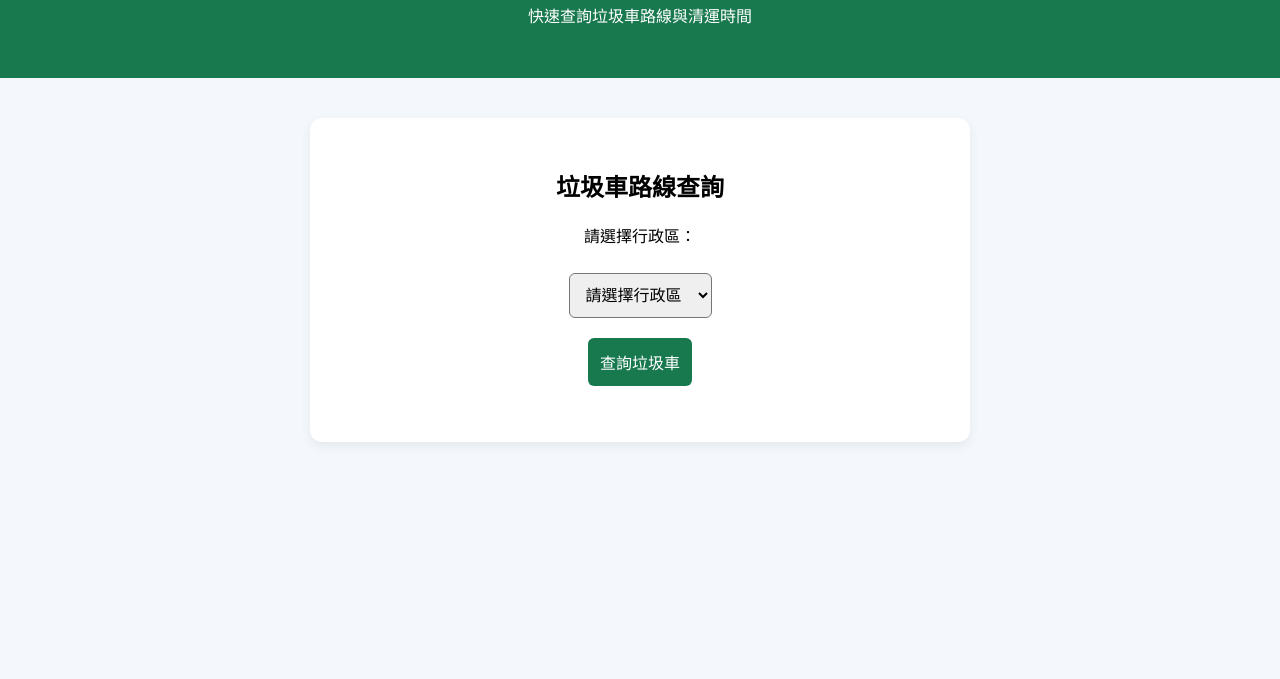
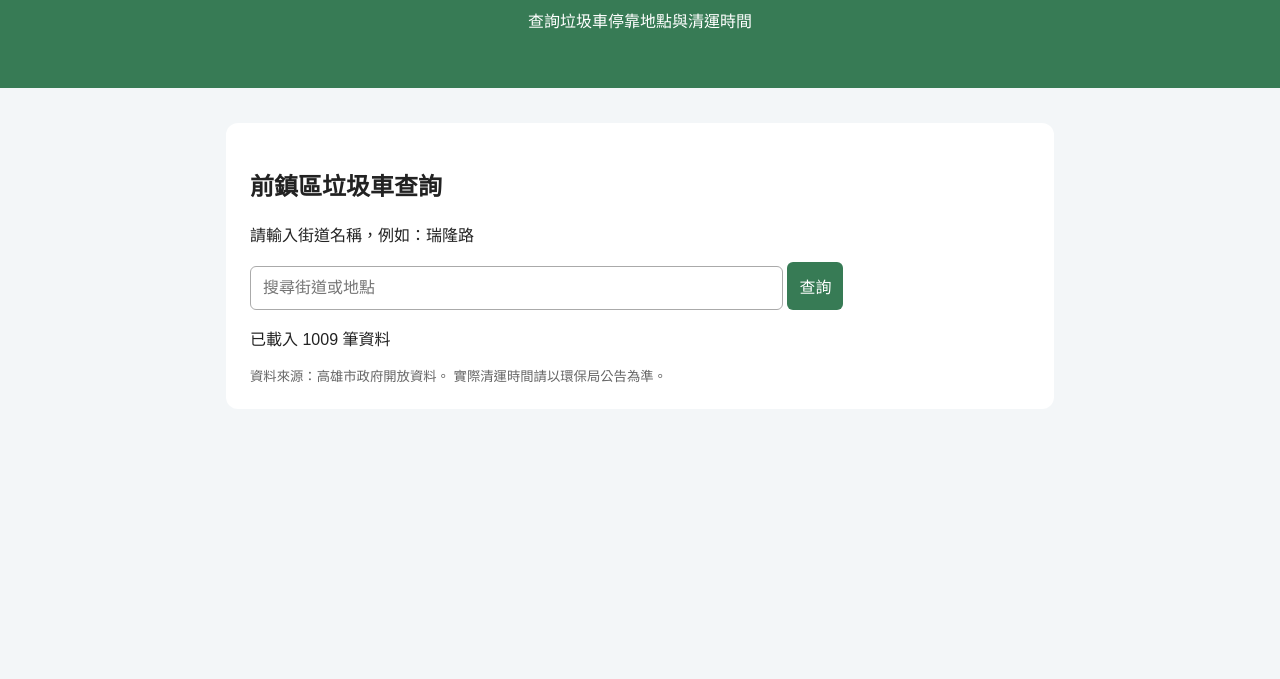
Before and after one commit to nobuyo0214/kaohsiung-garbage-truck, a plain HTML site: page index.html in a window 1280 px wide. Shown: the part 121-800 px from the top of the page. Drawn offline with nearby package versions, Linux system fonts and the light colour scheme.

Commit message:
Refactor index.html for improved structure and style

```diff
--- a/index.html
+++ b/index.html
@@ -3,91 +3,132 @@
 <html lang="zh-Hant">
 <head>
 <meta charset="UTF-8">
-    <meta name="viewport"
-          content="width=device-width, initial-scale=1.0">
+<meta name="viewport" content="width=device-width, initial-scale=1.0">
 <title>高雄市垃圾車查詢系統</title>
-
+<script src="https://cdn.jsdelivr.net/npm/papaparse@5.5.3/papaparse.min.js"></script>
 <style>
 body {
+  margin: 0;
+  background: #f3f6f8;
   font-family: Arial, sans-serif;
-            background-color: #f4f7fb;
-            margin: 0;
+  color: #222;
+}
+header {
+  background: #377b55;
+  color: white;
+  padding: 40px 15px;
   text-align: center;
 }
-
-        header {
-            background-color: #18794e;
-            color: white;
-            padding: 35px 20px;
+main {
+  max-width: 780px;
+  margin: 35px auto;
+  padding: 24px;
+  background: white;
+  border-radius: 12px;
 }
-
-        main {
-            background: white;
-            margin: 40px auto;
-            padding: 30px;
-            max-width: 600px;
-            border-radius: 12px;
-            box-shadow: 0 4px 12px #0001;
-        }
-
-        select, button {
+input, button {
   padding: 12px;
-            margin: 10px;
   font-size: 16px;
   border-radius: 6px;
 }
-
+input {
+  width: 65%;
+  border: 1px solid #aaa;
+}
 button {
-            background-color: #18794e;
+  background: #377b55;
+  border: none;
   color: white;
-            border: none;
   cursor: pointer;
 }
+.card {
+  border: 1px solid #ddd;
+  border-radius: 8px;
+  margin-top: 12px;
+  padding: 15px;
+}
+.card p { margin: 8px 0; }
+small { color: #666; }
 </style>
 </head>
-
 <body>
 <header>
   <h1>高雄市垃圾車查詢系統</h1>
-        <p>快速查詢垃圾車路線與清運時間</p>
+  <p>查詢垃圾車停靠地點與清運時間</p>
 </header>
 
 <main>
-        <h2>垃圾車路線查詢</h2>
+  <h2>前鎮區垃圾車查詢</h2>
+  <p>請輸入街道名稱，例如：瑞隆路</p>
 
-        <p>請選擇行政區：</p>
+  <input id="keyword" placeholder="搜尋街道或地點">
+  <button onclick="searchTruck()">查詢</button>
 
-        <select id="district">
-            <option value="">請選擇行政區</option>
-            <option value="三民區">三民區</option>
-            <option value="左營區">左營區</option>
-            <option value="苓雅區">苓雅區</option>
-            <option value="前鎮區">前鎮區</option>
-        </select>
-
-        <br>
-
-        <button onclick="searchTruck()">
-            查詢垃圾車
-        </button>
-
-        <p id="result"></p>
+  <p id="status">資料載入中...</p>
+  <div id="results"></div>
+  <small>資料來源：高雄市政府開放資料。
+  實際清運時間請以環保局公告為準。</small>
 </main>
 
 <script>
+let truckData = [];
+
+Papa.parse("garbage-truck.csv", {
+  download: true,
+  header: true,
+  skipEmptyLines: true,
+  complete: function(result) {
+    truckData = result.data;
+    document.getElementById("status").textContent =
+      "已載入 " + truckData.length + " 筆資料";
+  },
+  error: function() {
+    document.getElementById("status").textContent =
+      "資料載入失敗，請重新整理網頁。";
+  }
+});
+
 function searchTruck() {
-            var district =
-                document.getElementById("district").value;
+  const keyword =
+    document.getElementById("keyword").value.trim();
+  const results = document.getElementById("results");
+  const status = document.getElementById("status");
 
-            if (district === "") {
-                document.getElementById("result")
-                    .innerText = "請先選擇行政區！";
-            } else {
-                document.getElementById("result")
-                    .innerText =
-                    "已選擇：" + district +
-                    "，垃圾車資料尚未載入。";
+  results.replaceChildren();
+
+  if (!keyword) {
+    status.textContent = "請先輸入街道名稱！";
+    return;
   }
+
+  const matches = truckData.filter(item =>
+    (item["停留地點"] || "").includes(keyword)
+  );
+
+  status.textContent =
+    "找到 " + matches.length + " 筆資料";
+
+  matches.forEach(item => {
+    const card = document.createElement("div");
+    card.className = "card";
+
+    const fields = [
+      ["地點", "停留地點"],
+      ["時間", "停留時間"],
+      ["回收日", "回收日"],
+      ["行政區", "行政區"],
+      ["村里", "村里"]
+    ];
+
+    fields.forEach(([label, key]) => {
+      const p = document.createElement("p");
+      p.textContent = label + "：" +
+        (item[key] || "未提供");
+      card.appendChild(p);
+    });
+
+    results.appendChild(card);
+  });
 }
 </script>
 </body>
```
Lines whose indentation alone changed are shown as unchanged.
